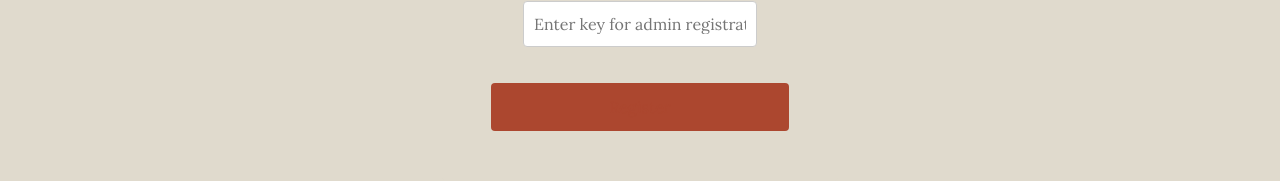
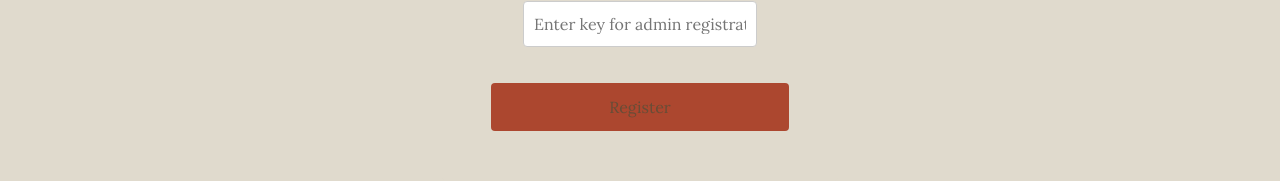
Before and after one commit to gretchenhu/BuddhaWorldGallery_v2, a React (Vite) app in the folder front/: page /register in a window 1280 px wide. Shown: the part 419-600 px from the top of the page. Built offline with nearby package versions, Linux system fonts and the light colour scheme; no server answers.

Commit message:
other CSS changes

```diff
--- a/front/src/pages/Admin.jsx
+++ b/front/src/pages/Admin.jsx
@@ -4,7 +4,6 @@ import Login from "../components/Login";
 import "./Admin.css";
 import Navbar from "../components/navbar/Navbar";
 import Footer from "../components/footer/Footer";
-import "./Admin.css";
 
 const AdminPage = () => {
   const { user } = useContext(UserContext);
--- a/front/src/pages/Register.css
+++ b/front/src/pages/Register.css
@@ -28,7 +28,7 @@ input {
 
 button {
   background-color: rgb(172, 71, 47);
-  color: rgb(172, 71, 47);
+  color: rgb(103, 77, 55);
   padding: 12px;
   border: none;
   border-radius: 4px;
```
